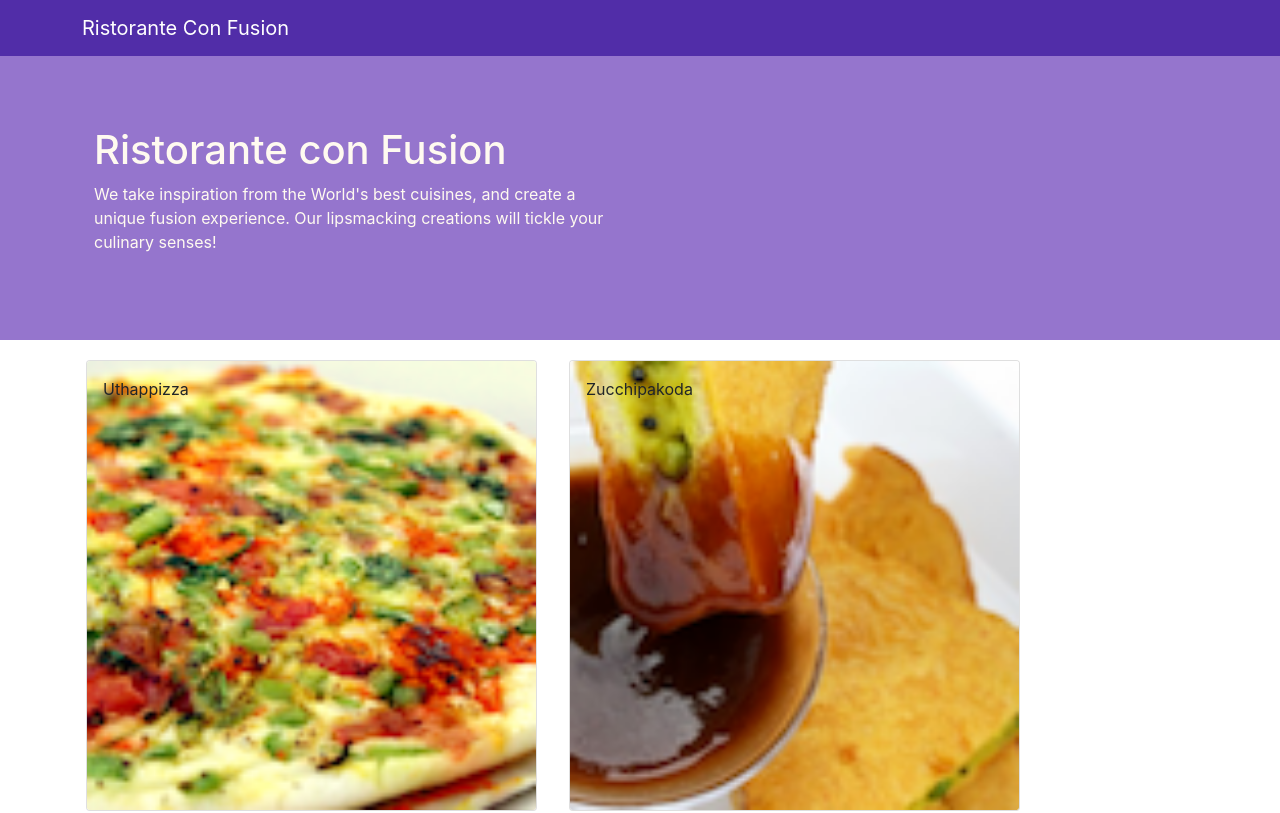
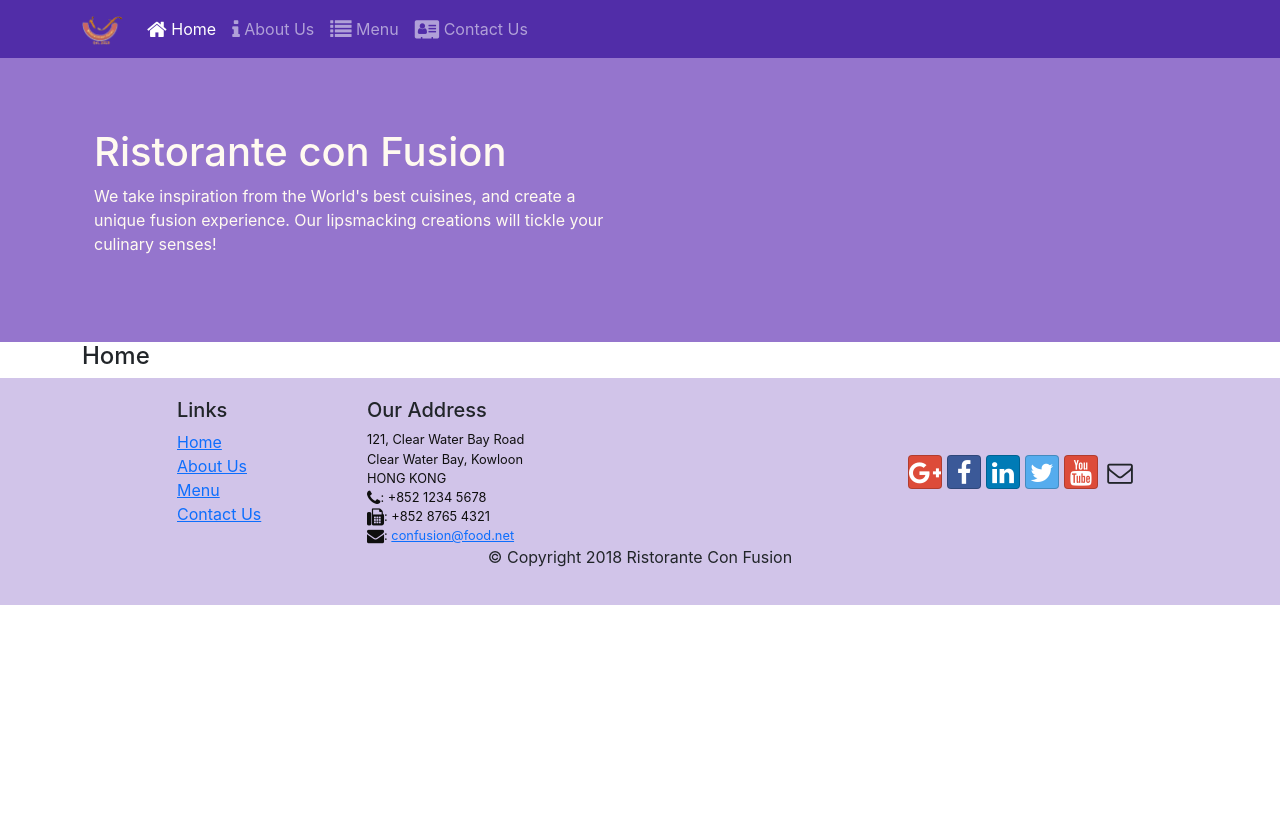
Before and after one commit to tarang1998/confusion, a React (Create React App) app: page /home in a window 1280 px wide. Shown: the top 813 px of the page. Built offline with nearby package versions, Linux system fonts and the light colour scheme.

Commit message:
Added navigation in the header and footer

```diff
--- a/package.json
+++ b/package.json
@@ -11,6 +11,7 @@
     "font-awesome": "^4.7.0",
     "react": "^17.0.2",
     "react-dom": "^17.0.2",
+    "react-router-dom": "^6.6.1",
     "react-scripts": "4.0.3",
     "reactstrap": "^8.10.0",
     "web-vitals": "^1.1.2"
--- a/src/App.js
+++ b/src/App.js
@@ -1,13 +1,17 @@
 
 import Main from './components/mainComponent';
 import './App.css';
+import { BrowserRouter } from 'react-router-dom';
+
 
 
 function App() {
   return (
-    <div>
-      <Main/>
-    </div>
+    <BrowserRouter>
+      <div className="App">
+        <Main/>
+      </div>
+    </BrowserRouter>
   );
 }
 
--- a/src/components/footer.js
+++ b/src/components/footer.js
@@ -1,4 +1,6 @@
 import React from 'react';
+import { Link } from 'react-router-dom';
+
 
 function Footer(props) {
     return(
@@ -10,10 +12,11 @@ function Footer(props) {
                 <div className="col-4 offset-1 col-sm-2">
                     <h5>Links</h5>
                     <ul className="list-unstyled">
-                        <li><a href="#">Home</a></li>
-                        <li><a href="#">About</a></li>
-                        <li><a href="#">Menu</a></li>
-                        <li><a href="contactus.html">Contact</a></li>
+
+                        <li><Link to='/home'>Home</Link></li>
+                        <li><Link to='/aboutus'>About Us</Link></li>
+                        <li><Link to='/menu'>Menu</Link></li>
+                        <li><Link to='/contactus'>Contact Us</Link></li>
                     </ul>
                 </div>
 
@@ -33,7 +36,7 @@ function Footer(props) {
                 <div className="col-12 col-sm-4 align-self-center">
                     <div className="text-center">
                         <a className="btn btn-social-icon btn-google" href="http://google.com/+"><i className="fa fa-google-plus"></i></a>
-                        <a className="btn btn-social-icon btn-facebook ml-5" href="http://www.facebook.com/profile.php?id="><i className="fa fa-facebook"></i></a>
+                        <a className="btn btn-social-icon btn-facebook" href="http://www.facebook.com/profile.php?id="><i className="fa fa-facebook"></i></a>
                         <a className="btn btn-social-icon btn-linkedin" href="http://www.linkedin.com/in/"><i className="fa fa-linkedin"></i></a>
                         <a className="btn btn-social-icon btn-twitter" href="http://twitter.com/"><i className="fa fa-twitter"></i></a>
                         <a className="btn btn-social-icon btn-google" href="http://youtube.com/"><i className="fa fa-youtube"></i></a>
--- a/src/components/header.js
+++ b/src/components/header.js
@@ -1,14 +1,49 @@
-import React from "react";
-import { Navbar, NavbarBrand, Jumbotron } from 'reactstrap';
+import React, { Component } from "react";
+import { Nav, Navbar, NavbarBrand, NavbarToggler, Collapse, NavItem, Jumbotron } from 'reactstrap';
+import { NavLink } from 'react-router-dom';
 
 
 
-function Header(){
+class Header extends Component{
+
+    constructor(props){
+        super(props)
+
+        this.state = {
+            isNavOpen : false
+        }
+    }
+
+    toggleNav() {
+        this.setState({
+          isNavOpen: !this.state.isNavOpen
+        });
+      }
+
+
+    render(){
         return(
             <>
-            <Navbar  className="navbar-dark">
+                 <Navbar dark expand="md">
                     <div className="container">
-                <NavbarBrand href="/">Ristorante Con Fusion</NavbarBrand>
+                        <NavbarToggler onClick={this.toggleNav} />
+                        <NavbarBrand className="mr-auto" href="/"><img src='assets/images/logo.png' height="30" width="41" alt='Ristorante Con Fusion' /></NavbarBrand>
+                        <Collapse isOpen={this.state.isNavOpen} navbar>
+                            <Nav navbar>
+                            <NavItem>
+                                <NavLink className="nav-link"  to='/home'><span className="fa fa-home fa-lg"></span> Home</NavLink>
+                            </NavItem>
+                            <NavItem>
+                                <NavLink className="nav-link" to='/aboutus'><span className="fa fa-info fa-lg"></span> About Us</NavLink>
+                            </NavItem>
+                            <NavItem>
+                                <NavLink className="nav-link"  to='/menu'><span className="fa fa-list fa-lg"></span> Menu</NavLink>
+                            </NavItem>
+                            <NavItem>
+                                <NavLink className="nav-link" to='/contactus'><span className="fa fa-address-card fa-lg"></span> Contact Us</NavLink>
+                            </NavItem>
+                            </Nav>
+                        </Collapse>
                     </div>
                 </Navbar>
 
@@ -26,7 +61,7 @@ function Header(){
             </>
 
         );
-
+    }
 }
 
 
--- /dev/null
+++ b/src/components/home.js
@@ -0,0 +1,12 @@
+import React from 'react';
+
+function Home(props) {
+    return(
+      <div className="container">
+        <h4>Home</h4>
+
+      </div>
+    );
+}
+
+export default Home;
--- a/src/components/mainComponent.js
+++ b/src/components/mainComponent.js
@@ -6,6 +6,10 @@ import DishDetailComponent from './dishDetailComponent';
 import Footer from './footer';
 import Header from './header';
 import Menu from './menuComponent';
+import Home from './home'
+
+import {Routes, Route, Navigate } from 'react-router-dom';
+
 
 
 class Main extends Component{
@@ -27,14 +31,34 @@ class Main extends Component{
 
 
   render(){
+
+
+    const HomePage = () => {
+      return(
+          <Home
+          />
+      );
+    }
+
     return (
       <div>
 
         <Header/>
 
-        <Menu dishes = {this.state.dishes} onClick = {(dishId)=> this.onDishSelect(dishId)}/>
+        {/* <Menu dishes = {this.state.dishes} onClick = {(dishId)=> this.onDishSelect(dishId)}/>
 
-        <DishDetailComponent dishDetails = {this.state.dishes.filter((dish) => dish.id === this.state.selectedDishId)[0]}/>
+        <DishDetailComponent dishDetails = {this.state.dishes.filter((dish) => dish.id === this.state.selectedDishId)[0]}/> */}
+
+          <Routes>
+
+              <Route path='/home' element={<Home/>} />
+
+              <Route  path='/menu' element={<Menu dishes={this.state.dishes} />} />
+
+              <Route path="*" element={<Navigate to="/home" replace />} />
+
+          </Routes>
+
 
         <Footer/>
 
```
Also changed, not shown: 1 other file (tests, documents, lock files or other folders). Lines whose indentation alone changed are shown as unchanged.
